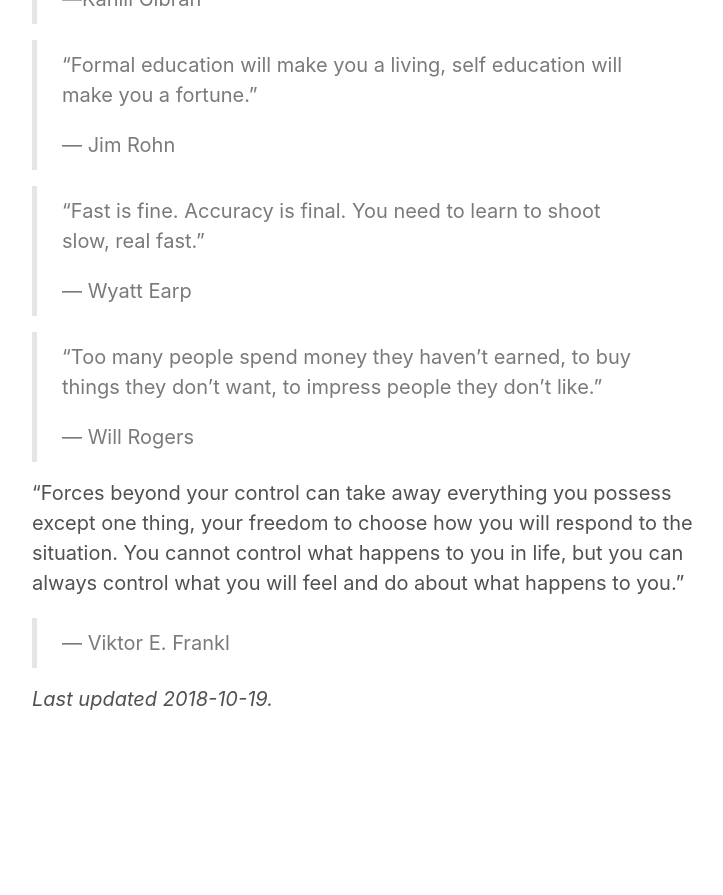
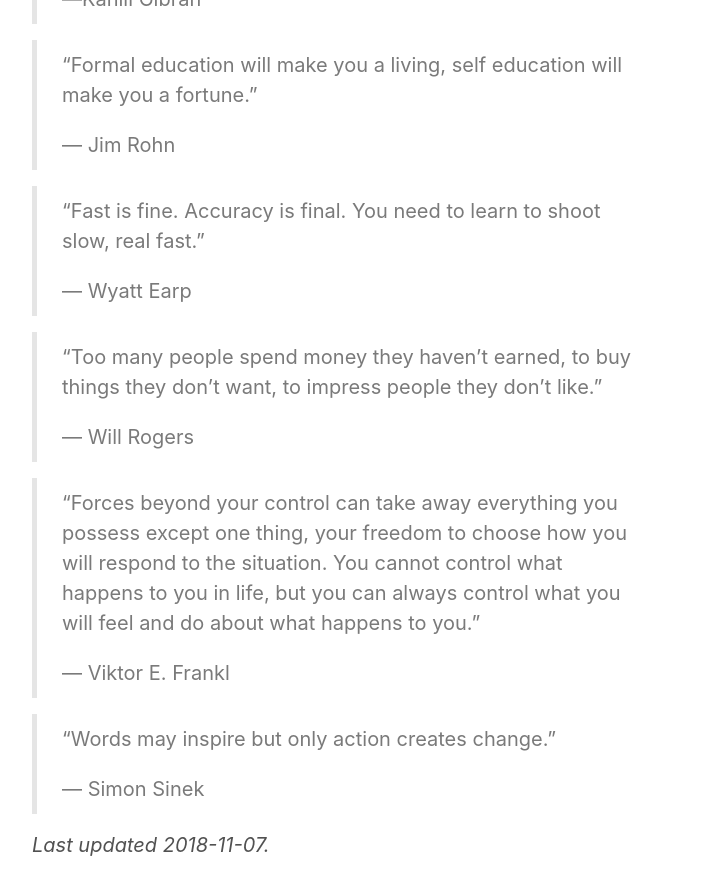
Before and after one commit to teejayen/teejayen.github.io, a Jekyll site: the page built from quotes.md, in a window 1280 px wide and 900 px high, scrolled down 3469 px. Shown: the top 895 px of the window, without its empty margins (258-981 px from the left). Built offline with Jekyll 4.4.1, drawn with Linux system fonts in a browser that asks for light colours; before the commit the page ends 4223 px from its top, so only the background shows below that.

Commit message:
added a quote

```diff
--- a/quotes.md
+++ b/quotes.md
@@ -3,7 +3,7 @@
 permalink: quotes/
 layout: page
 sitemap:
-  lastmod: 2018-08-24
+  lastmod: 2018-11-07
   priority: 0.7
   changefreq: 'weekly'
 ---
@@ -113,8 +113,12 @@
 >
 >― Will Rogers
 
-"Forces beyond your control can take away everything you possess except one thing, your freedom to choose how you will respond to the situation. You cannot control what happens to you in life, but you can always control what you will feel and do about what happens to you."
+>"Forces beyond your control can take away everything you possess except one thing, your freedom to choose how you will respond to the situation. You cannot control what happens to you in life, but you can always control what you will feel and do about what happens to you."
 >
 >— Viktor E. Frankl
 
-*Last updated 2018-10-19.*
+>"Words may inspire but only action creates change."
+>
+>— Simon Sinek
+
+*Last updated 2018-11-07.*
```
